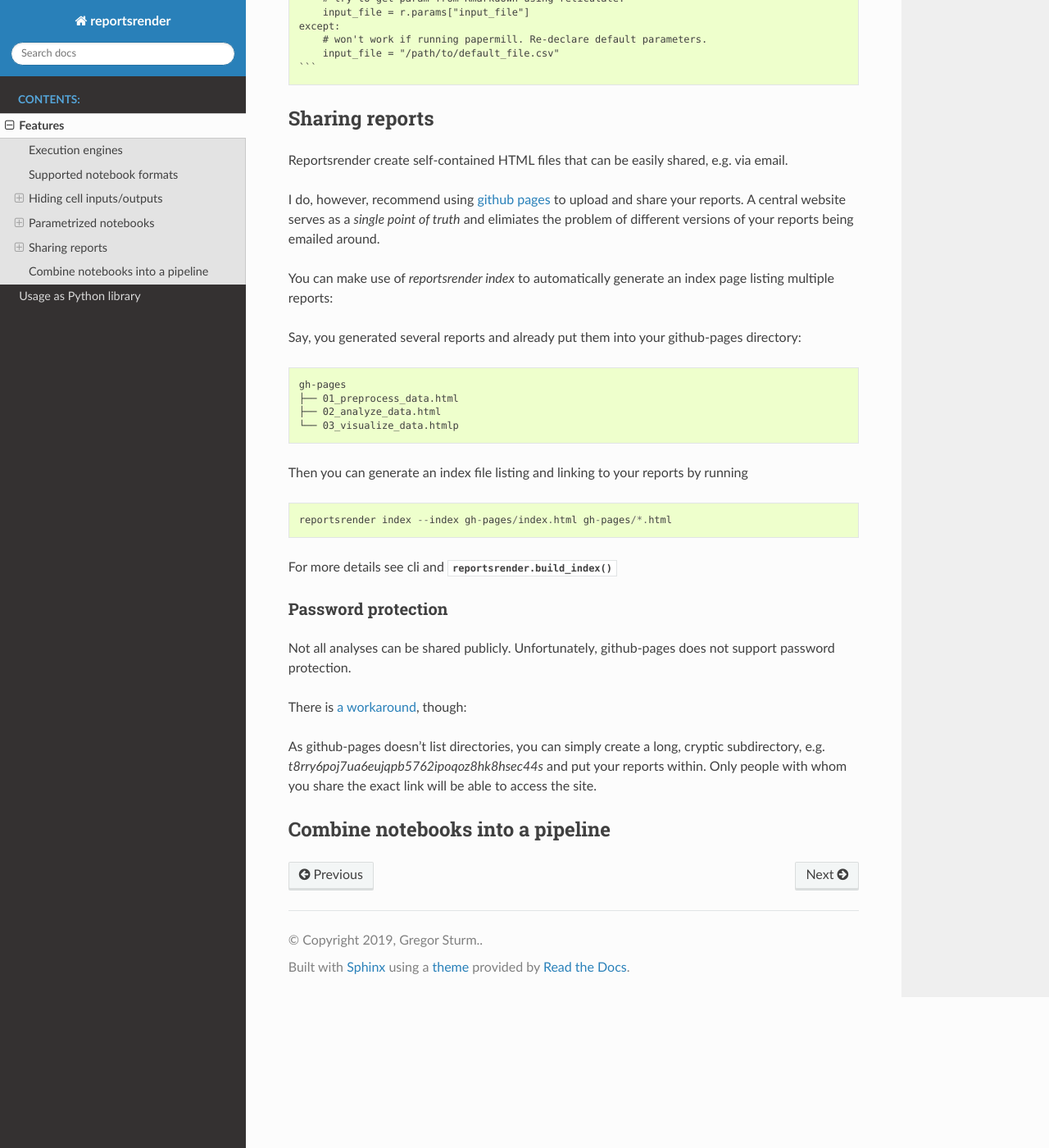
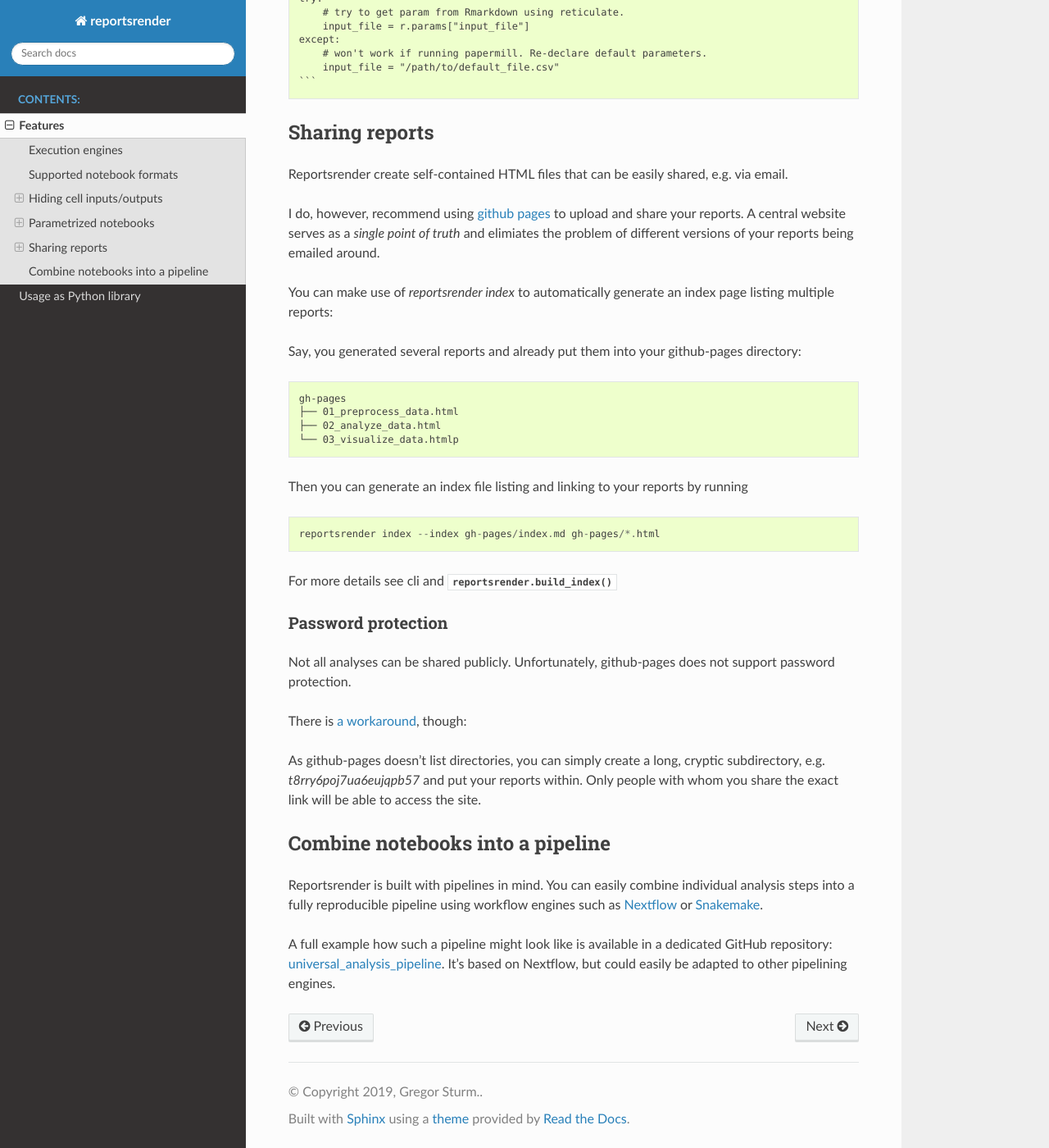
Before and after one commit to grst/reportsrender, a Sphinx documentation site: the page built from docs/features.rst, in a window 1280 px wide and 1400 px high, scrolled down 2510 px. Shown: the whole window at 82% size. Built offline with Sphinx 7.4.7 and the Read the Docs theme 2.0.0, drawn with Linux system fonts in a browser that asks for light colours; the version number could not be read and is left out; some of the changed text lies outside the part shown.

Commit message:
Finish doc overhaul

```diff
--- a/docs/conf.py
+++ b/docs/conf.py
@@ -18,7 +18,8 @@ exclude_patterns = ["_build", "Thumbs.db", ".DS_Store"]
 nitpicky = True  # Warn about broken links
 nitpick_ignore = [
     ("py:data", "typing.Optional"),
-    ("py:data", "typing.Collection"),
+    ("py:class", "typing.Collection"),
+    ("py:class", "typing.List"),
     ("py:class", "str"),
     ("py:class", "dict"),
 ]
--- a/docs/features.rst
+++ b/docs/features.rst
@@ -96,7 +96,7 @@ Rmarkdown engine:
 
 Example:
 
-* Declare the parameter to the yaml frontmatter.
+* Declare the parameter in the yaml frontmatter.
 * You can set default parameters that will be used when
   the notebook is executed interactively in Rstudio. They will be overwritten
   when running through `reportsrender`.
@@ -107,6 +107,7 @@ Example:
     title: My Document
     output: html_document
     params:
+
       input_file: '/path/to/default_file.csv'
     ---
 
@@ -171,7 +172,7 @@ Then you can generate an index file listing and linking to your reports by runni
 
 ::
 
-    reportsrender index --index gh-pages/index.html gh-pages/*.html
+    reportsrender index --index gh-pages/index.md gh-pages/*.html
 
 For more details see :ref:`cli` and :meth:`reportsrender.build_index`
 
@@ -185,10 +186,18 @@ There is `a workaround <https://stackoverflow.com/questions/27065192/how-do-i-pr
 though:
 
 As github-pages doesn't list directories, you can simply create
-a long, cryptic subdirectory, e.g. `t8rry6poj7ua6eujqpb5762ipoqoz8hk8hsec44s`
+a long, cryptic subdirectory, e.g. `t8rry6poj7ua6eujqpb57`
 and put your reports within. Only people with whom
 you share the exact link will be able to access the site.
 
 
 Combine notebooks into a pipeline
 ---------------------------------
+Reportsrender is built with pipelines in mind.
+You can easily combine individual analysis steps into a fully reproducible
+pipeline using workflow engines such as `Nextflow <https://www.nextflow.io/>`_
+or `Snakemake <https://snakemake.readthedocs.io/en/stable/>`_.
+
+A full example how such a pipeline might look like is available in
+a dedicated GitHub repository: `universal_analysis_pipeline <https://github.com/grst/universal_analysis_pipeline/>`_.
+It's based on Nextflow, but could easily be adapted to other pipelining engines.
--- a/reportsrender/__init__.py
+++ b/reportsrender/__init__.py
@@ -1,4 +1,4 @@
-"""Execute and Render notebooks as HTML reports. """
+"""Execute and render notebooks as HTML reports. """
 from get_version import get_version
 import sys
 
```
Also changed, not shown: other parts of docs/features.rst (+1 -1 lines), README.rst (+5 -6 lines), .travis.yml, 2 other files.
